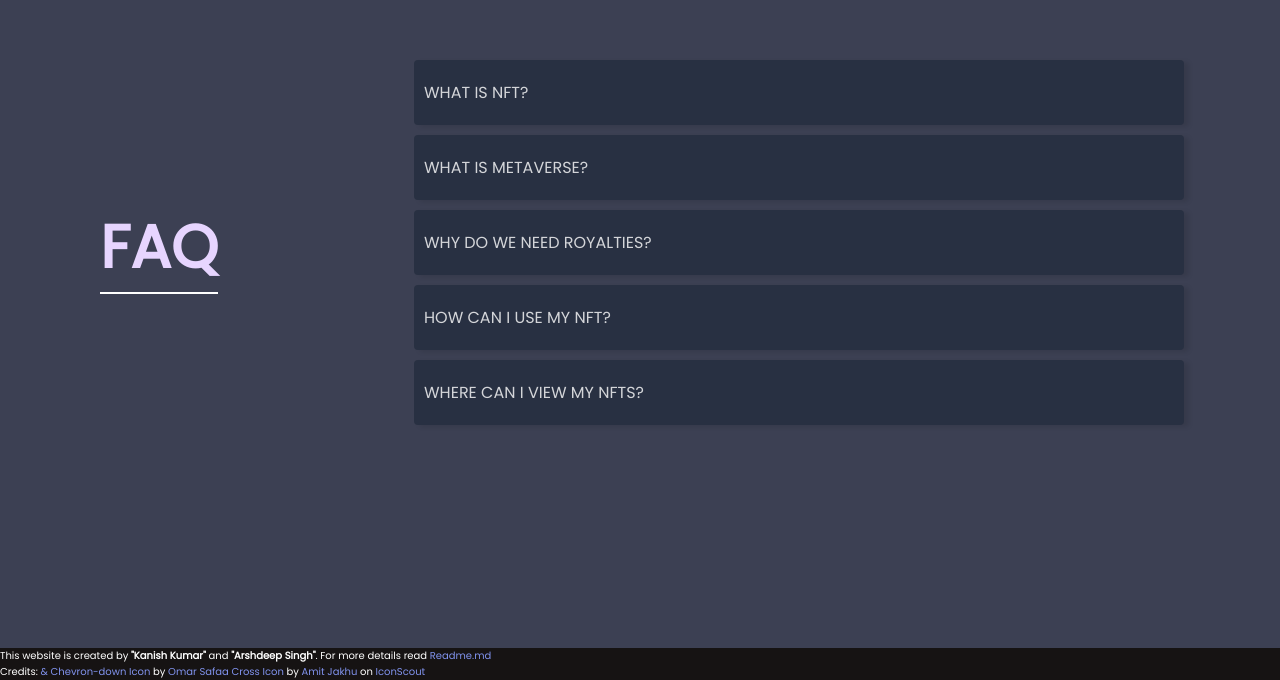
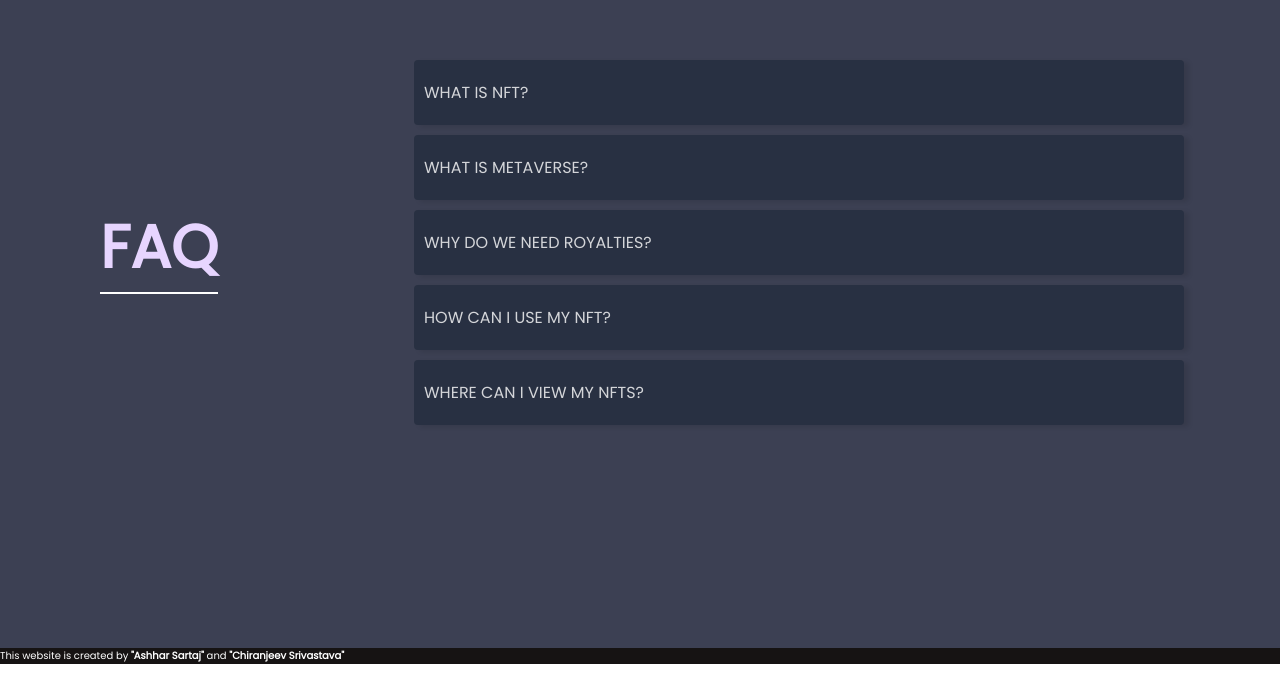
Before and after one commit to ashhar-sartaj/nft, a plain HTML site: page index.html in a window 1280 px wide. Shown: the part 3817-4497 px from the top of the page. Drawn offline with Linux system fonts and the light colour scheme; files whose address does not match are found by name.

Commit message:
names removed

```diff
--- a/index.html
+++ b/index.html
@@ -382,13 +382,7 @@
     </div>
     <footer>
         <div id="footer">
-            <p>This website is created by <b>"Kanish Kumar"</b> and <b>"Arshdeep Singh"</b>. For more details read <a
-                    href="./Readme.md">Readme.md</a></p>
-            <p>Credits: <a href="https://iconscout.com/icons/chevron-down" target="_blank">& Chevron-down Icon</a> by <a
-                    href="https://iconscout.com/contributors/omarsafaa" target="_blank">Omar Safaa</a> <a
-                    href="https://iconscout.com/icons/cross" target="_blank">Cross Icon</a> by <a
-                    href="https://iconscout.com/contributors/amit-jakhu">Amit Jakhu</a> on <a
-                    href="https://iconscout.com">IconScout</a></p>
+            <p>This website is created by <b>"Ashhar Sartaj"</b> and <b>"Chiranjeev Srivastava"</b></p>
         </div>
     </footer>
     <script src="./JavaScript Files/Script.js"></script>
```
